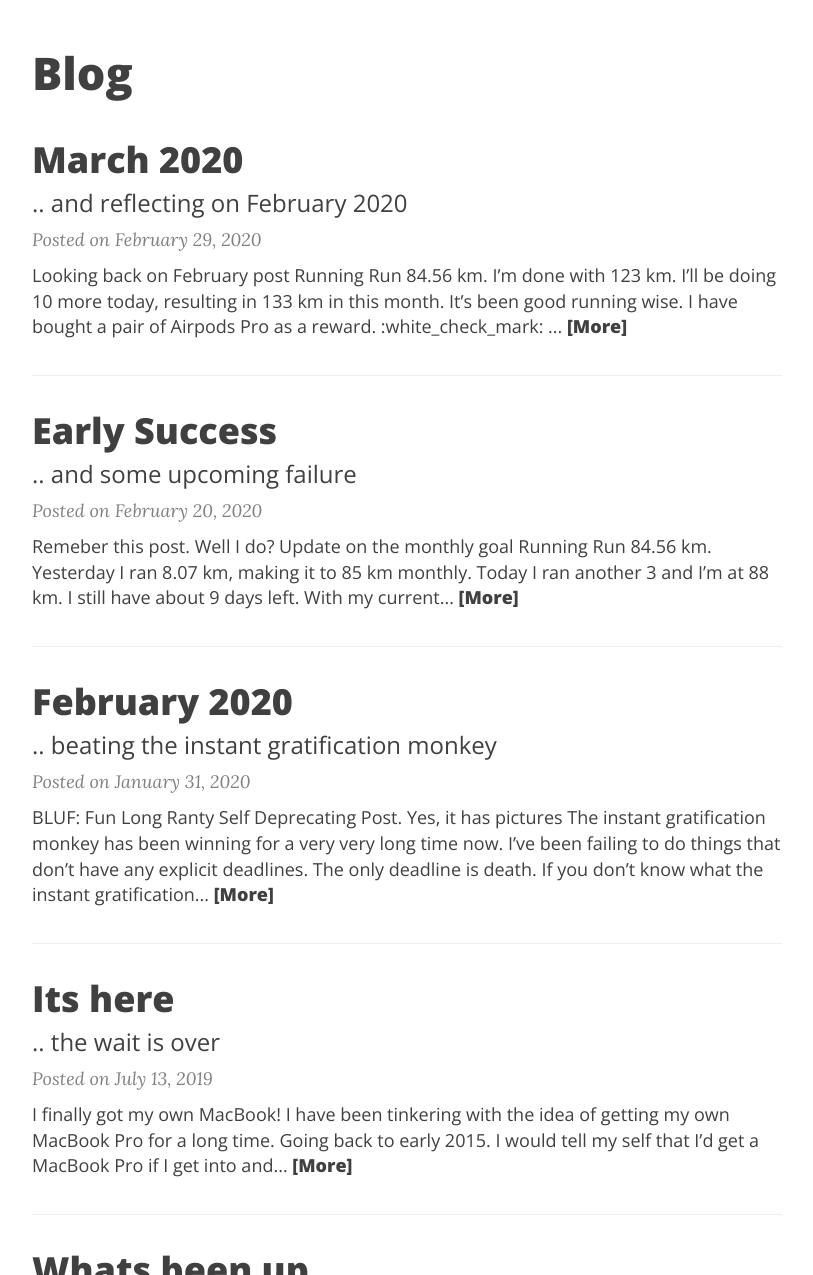
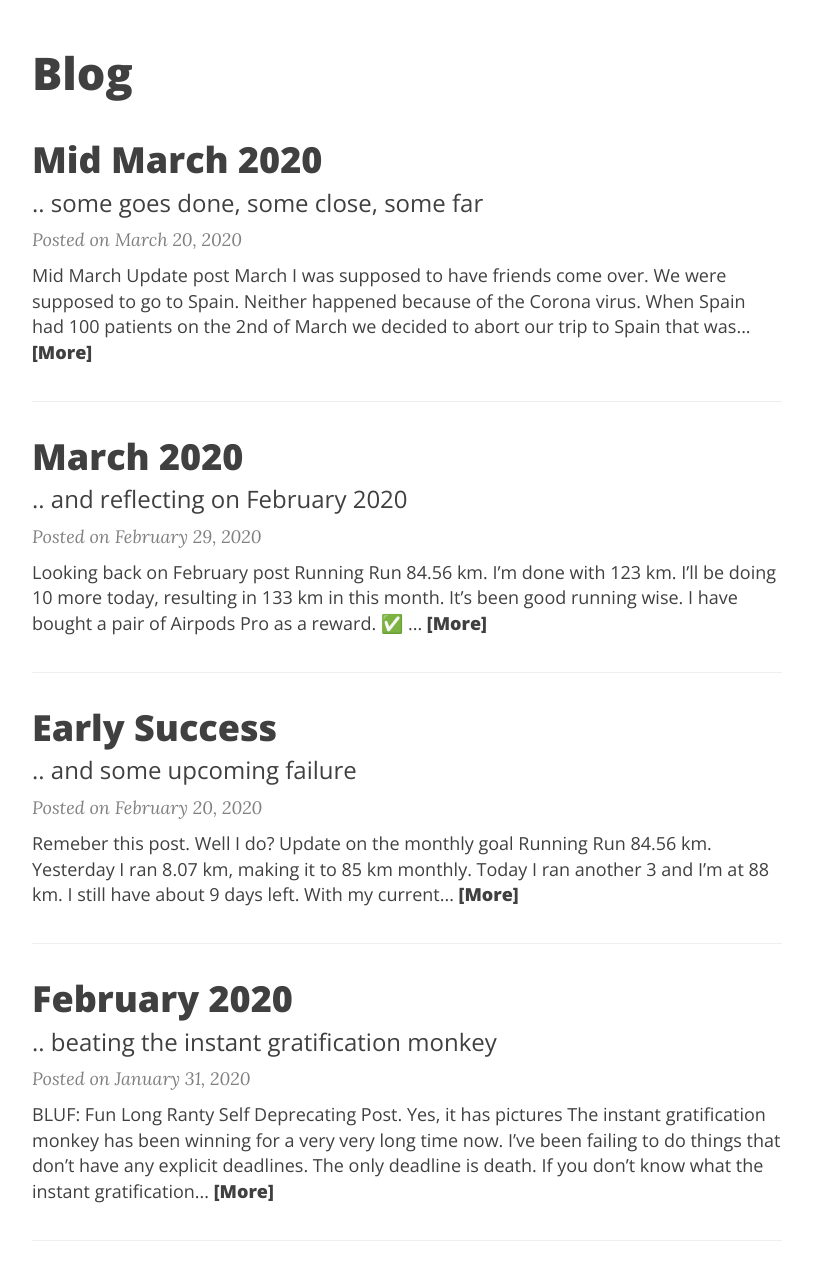
Before and after one commit to h4ck3rk3y/h4ck3rk3y.github.io, a Jekyll site: the page built from index.html, in a window 1280 px wide and 1400 px high, scrolled down 510 px, cut to the strip 125-1400 px from the top of the window. Shown: the whole strip, without its empty margins (233-1046 px from the left). Built offline with Jekyll 4.4.1, drawn with Linux system fonts in a browser that asks for light colours; nearby versions of some CDN libraries; the list of posts is cut into pages by our own code; some of the changed lines change nothing that is shown; some of the changed text lies outside the part shown.

Commit message:
mid march update

```diff
--- a/_posts/2020-02-29-marchy-2020.md
+++ b/_posts/2020-02-29-marchy-2020.md
@@ -11,14 +11,14 @@ fb-img: https://gyani.net/img/blog/monkey.png
 [post](https://gyani.net/blog/february-2020/)
 
 
-1. **Running** Run 84.56 km. I'm done with 123 km. I'll be doing 10 more today, resulting in 133 km in this month. It's been good running wise. I have bought a pair of Airpods Pro as a reward. :white_check_mark:
+1. **Running** Run 84.56 km. I'm done with 123 km. I'll be doing 10 more today, resulting in 133 km in this month. It's been good running wise. I have bought a pair of Airpods Pro as a reward. ✅
 
-2. **Weight** I need to lose 3 kg. I lost 4.40 kg. Really happy about this. This means I qualify for Apple watch if I do the required miles for March. :white_check_mark:
+2. **Weight** I need to lose 3 kg. I lost 4.40 kg. Really happy about this. This means I qualify for Apple watch if I do the required miles for March. ✅
 
-3. **Reading** I said I'd finish The Dark Forest and start reading the next part. This has been a failure. I didn't fly at all so didn't get enough reading time. I only got to 60% of the book. There was no win or loss function associated with this. :x:
+3. **Reading** I said I'd finish The Dark Forest and start reading the next part. This has been a failure. I didn't fly at all so didn't get enough reading time. I only got to 60% of the book. There was no win or loss function associated with this. ❌
 
 4. **Side project** I said I'd ship a product. The back-end for the mentioned features are in, front end is on its way. Release has not been made. This is failure, no Netflix for March. I was trying to find a good universal charity, I picked Khan Academy. As a Khan Academy student
-in the past I felt I should donate. Donated $64.11 which was equivalent to £50 on the 28th of February. :x:
+in the past I felt I should donate. Donated $64.11 which was equivalent to £50 on the 28th of February. ❌
 
 ![proof](/img/blog/khan-academy.png)
 
--- /dev/null
+++ b/_posts/2020-03-20-mid-march-update.md
@@ -0,0 +1,36 @@
+---
+layout: post
+title: Mid March 2020
+subtitle: .. some goes done, some close, some far
+tags: [update, mid-month]
+fb-img: https://gyani.net/img/blog/monkey.png
+---
+
+## Mid March Update
+
+[post](https://gyani.net/blog/marchy-2020/)
+
+## March
+
+I was supposed to have friends come over. We were supposed to go to Spain. Neither happened because of the Corona virus. When Spain had 100 patients on the 2nd of March we decided to abort our trip to Spain that was going to be between the 8th and 15th of March. By the 15th Spain had about 8000 cases. It's at 18,077 cases.
+
+The silver lining was that I could continue working on my fitness.
+
+
+1. **Running** I was supposed to run 90.33400 km. I'm already done with 100.3 km If things go according to plan, I'll be done with 172 km. So I'm getting a fitness watch, too bad the Apple store is closed. Garmin 945 or Series 5? ✅
+
+2. **Weight** I made conservative estimates as I was supposed to be holidaying with friends. I wanted to be under 70 kg. Well this morning I was 68.90 kg. Not being social helps with losing weight. There was no win function here but I'm off the hook for donation. ✅
+
+3. **Reading** The dark forest is finished. I have 11 days to finish 3 more chapters of the intelligent investor. I think this goal will be on my side, that means I get a book. I'm thinking of getting The Algebra of Happiness by Prof Galloway. Almost ✅. I'll start reading the last in the series of the Remembrance of Earths Past series, Deaths End.
+
+4. **Side Project** I'm headed to lose access for Seinfeld. This is sad. I did some work on Indiecasters but the projecrt is far from release, I then worked on another small app and that is far from release. Now I have started working on a Gameboy emulator, but even if I do that diligently it will take too long. Reminder: Win was getting netflix back, last month the win for this and being under 70 kg was a new phone. Loss was losing access to Seinfeld. Life will be very boring with quarantine plus no Netflix/Seinfeld. I better work!
+
+
+## General
+
+The new phone at under 70 kg goal is being pushed now. Why? Well I'm waiting for a new iPhone to come out. If it comes out, with the virus going around. Also, the under 70 kg goal happened faster than I expected. Also, currently I don't need a phone. My personal phone(though old) and work phone seem fine for now. Unless either of them breaks, the new condition for a new phone is
+
+1. A shipped side project
+2. Weight under 65 kg. Can't be too far off can it?
+
+Also the new ideal weight is 59kg. So that I have something to work for.
```
